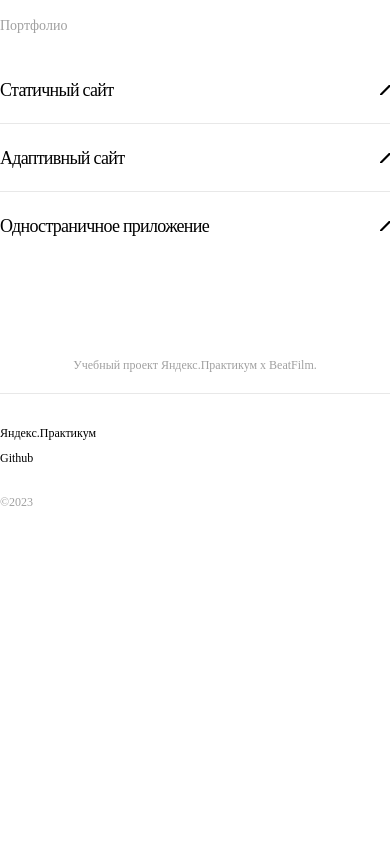
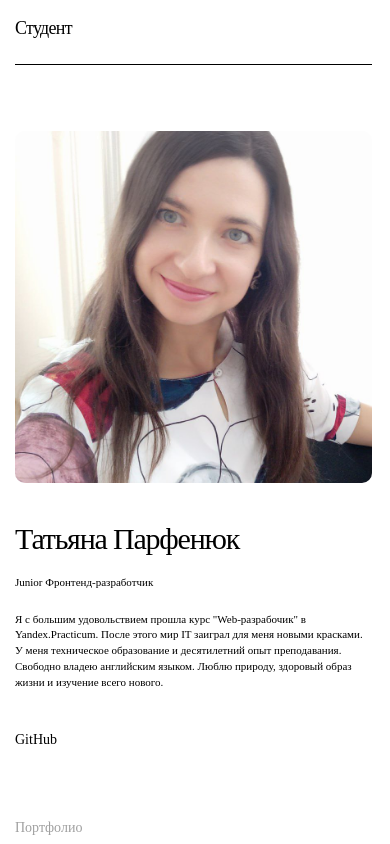
Before and after one commit to proactative/movies-explorer-frontend, a React (Create React App) app: page / in a window 390 px wide. Shown: the part 1980-2824 px from the top of the page. Before the commit the page ends 2510 px from the top, so only its background shows below. Built offline with nearby package versions, Linux system fonts and the light colour scheme.

Commit message:
feat: add AboutMe

```diff
--- a/src/components/AboutMe/AboutMe.css
+++ b/src/components/AboutMe/AboutMe.css
@@ -0,0 +1,141 @@
+.about-me {
+  display: flex;
+  justify-content: center;
+  box-sizing: border-box;
+  padding-top: 0;
+}
+
+.about-me__profile {
+  display: flex;
+  justify-content: space-between;
+  gap: 250px;
+  margin-top: 66px;
+}
+
+.about-me__image {
+  min-width: 270px;
+  height: 327px;
+  object-fit: cover;
+  border-radius: 10px;
+}
+
+.about-me__info {
+  display: flex;
+  flex-direction: column;
+  justify-content: space-between;
+  text-align: left;
+}
+
+.about-me__title {
+  margin-block-start: 0;
+  margin-block-end: 0;
+  font-weight: 400;
+  font-size: 50px;
+  line-height: 1.16;
+  letter-spacing: -0.04em;
+}
+
+.about-me__subtitle {
+  margin-block-start: 0;
+  margin-block-end: 0;
+  margin: 18px 0 26px;
+  font-weight: 500;
+  font-size: 18px;
+  line-height: 1.11;
+  mix-blend-mode: normal;
+}
+
+.about-me__report {
+  margin-block-start: 0;
+  margin-block-end: 0;
+  font-weight: 400;
+  font-size: 14px;
+  line-height: 1.57;
+  mix-blend-mode: normal;
+}
+
+.about-me__github-link {
+  font-weight: 500;
+  font-size: 14px;
+  line-height: 17px;
+  text-decoration: none;
+  color: var(--main-text-color);
+  cursor: pointer;
+  margin-top: 0;
+}
+
+.about-me__github-link:hover {
+  text-decoration: underline;
+  opacity: 0.7;
+}
+
+@media screen and (max-width: 1050px) {
+  .about-me {
+    padding-top: 9px;
+  }
+
+  .about-me__profile {
+    gap: 49px;
+  }
+
+  .about-me__subtitle {
+    font-size: 12px;
+    line-height: 1.5;
+    margin: 18px 0 18px;
+  }
+
+  .about-me__title {
+    font-size: 40px;
+    line-height: 1;
+  }
+
+  .about-me__report {
+    font-size: 12px;
+    line-height: 1.5;
+  }
+
+  .about-me__image {
+    min-width: 255px;
+    height: 307px;
+  }
+}
+
+@media screen and (max-width: 640px) {
+  .about-me {
+    padding-top: 11px;
+    margin-left: -3px;
+  }
+
+  .about-me__image {
+    min-width: 292px;
+    height: 352px;
+  }
+
+  .about-me__profile {
+    flex-direction: column-reverse;
+  }
+
+  .about-me__title {
+    font-size: 30px;
+    line-height: 36px;
+  }
+
+  .about-me__subtitle {
+    font-size: 11px;
+    line-height: 1.45;
+    margin: 18px 0 21px;
+  }
+
+  .about-me__report {
+    font-size: 11px;
+    line-height: 1.45;
+  }
+
+  .about-me__profile {
+    gap: 38px;
+  }
+
+  .about-me__github-link {
+    margin-top: 40px;
+  }
+}
--- a/src/components/AboutMe/AboutMe.js
+++ b/src/components/AboutMe/AboutMe.js
@@ -1,12 +1,43 @@
-import React from 'react';
-import './AboutMe.css';
+import React from 'react'
+import './AboutMe.css'
+import SectionContainer from '../SectionContainer/SectionContainer'
+import frontenderPhoto from '../../images/frontenderPhoto.jpg'
+import Portfolio from '../Portfolio/Portfolio'
 
 function AboutMe() {
-    return (
-      <div className="about-me">
-
-      </div>
-    );
+  return (
+    <div className="about-me" id="about-me">
+      <SectionContainer title="Студент">
+        <div className="about-me__profile">
+          <div className="about-me__info">
+            <div className="about-me__personal-data">
+              <h2 className="about-me__title">Татьяна Парфенюк</h2>
+              <p className="about-me__subtitle">Junior Фронтенд-разработчик</p>
+              <p className="about-me__report">
+                Я с большим удовольствием прошла курс "Web-разрабочик" в
+                Yandex.Practicum. После этого мир IT заиграл для меня новыми
+                красками. У меня техническое образование и десятилетний опыт
+                преподавания. Свободно владею английским языком. Люблю природу,
+                здоровый образ жизни и изучение всего нового.
+              </p>
+            </div>
+            <a
+              className="about-me__github-link"
+              href="https://github.com/proactative"
+            >
+              GitHub
+            </a>
+          </div>
+          <img
+            className="about-me__image"
+            alt="моя фотография"
+            src={frontenderPhoto}
+          />
+        </div>
+        <Portfolio />
+      </SectionContainer>
+    </div>
+  )
 }
 
-export default AboutMe;
+export default AboutMe
```
Also changed, not shown: src/images/frontenderPhoto.jpg (added).
